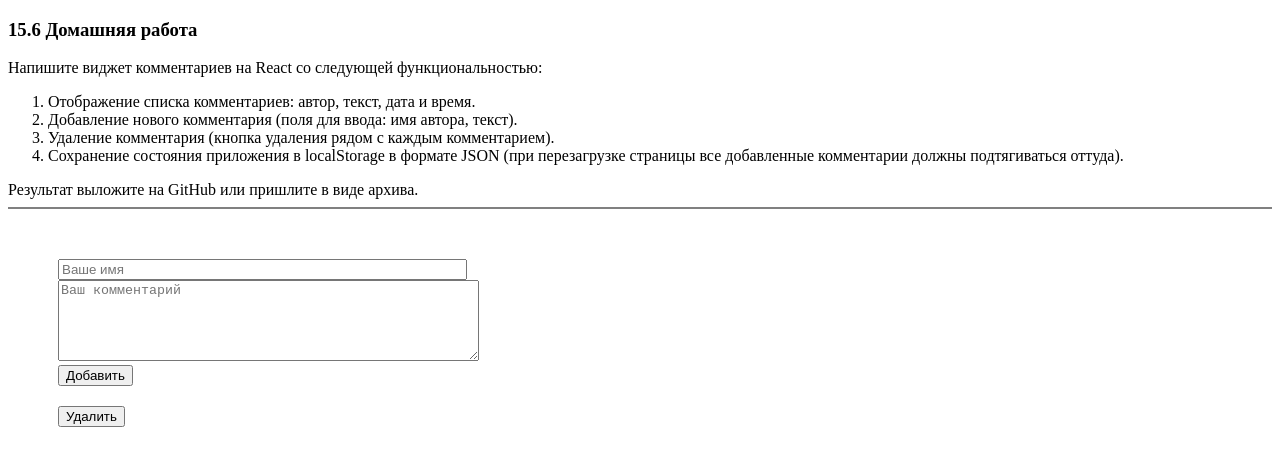
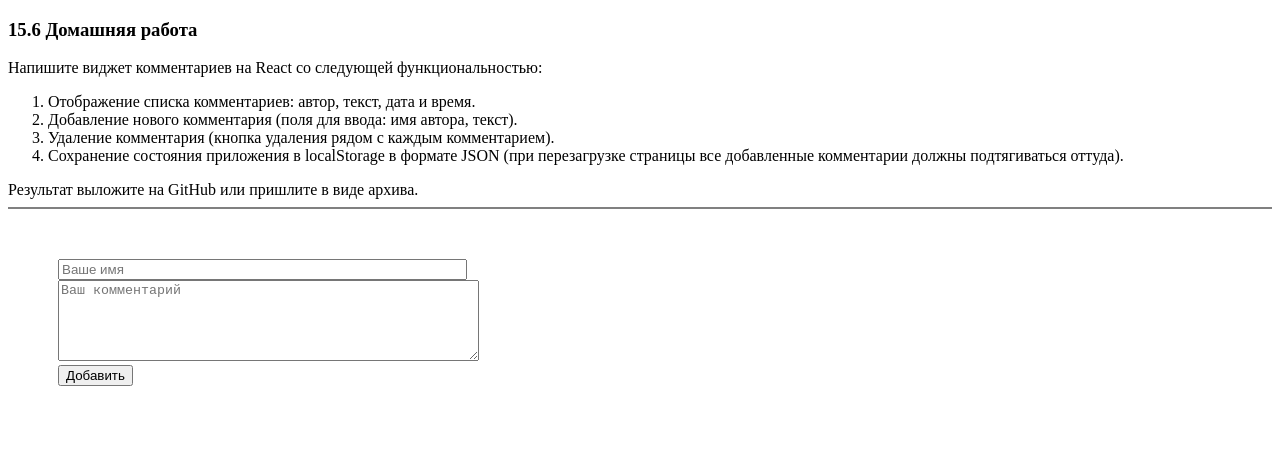
Before and after one commit to MrPerec/comment-widget-React, a React app: page / in a window 1280 px wide. Shown: the top 466 px of the page. Built offline with nearby package versions, Linux system fonts and the light colour scheme.

Commit message:
Add files via upload

```diff
--- a/package.json
+++ b/package.json
@@ -17,10 +17,10 @@
   "author": "Makshanov Ilya <for@example.com>",
   "license": "SPDX",
   "devDependencies": {
-    "@babel/core": "^7.11.6",
+    "@babel/cli": "^7.12.10",
+    "@babel/core": "^7.12.10",
     "@babel/preset-env": "^7.11.5",
     "@babel/preset-react": "^7.12.1",
-    "babel-cli": "^6.26.0",
     "babel-loader": "^8.1.0",
     "babel-preset-react-app": "^3.1.2",
     "css-loader": "^4.3.0",
--- a/src/App.js
+++ b/src/App.js
@@ -1,9 +1,9 @@
 import React from 'react';
 import CommentInput from './components/CommentInput.js';
 import CommentsList from './components/CommentsList.js';
-import {TIME_LOCALE, TIME_OPTIONS, STORAGE_OLD_COMMENTS} from './constants/constants.js';
+import {TIME_LOCALE, TIME_OPTIONS, STORAGE_COMMENTS} from './constants/constants.js';
 
-export default class App extends React.Component {
+export default class App extends React.PureComponent {
 	constructor(props){
 		super(props);
 		this.onChangeComment = this.onChangeComment.bind(this);
@@ -26,7 +26,7 @@ export default class App extends React.Component {
 	addComment(event){
 		event.preventDefault();
 
-		const {comments, newAuthor, newText} = {...this.state};
+		const {comments, newAuthor, newText} = JSON.parse(JSON.stringify(this.state));
 		const nowDateTime = new Date().toLocaleTimeString(TIME_LOCALE, TIME_OPTIONS);
 		const uuid = getUuid();
 
@@ -43,7 +43,7 @@ export default class App extends React.Component {
 			newText:``
 		});
 
-		localStorage.setItem(STORAGE_OLD_COMMENTS, JSON.stringify(comments));
+		localStorage.setItem(STORAGE_COMMENTS, JSON.stringify(comments));
 	}
 
 	deleteComment(key){
@@ -51,14 +51,13 @@ export default class App extends React.Component {
 
 		this.setState({comments});
 
-		localStorage.setItem(STORAGE_OLD_COMMENTS, JSON.stringify(comments));
+		localStorage.setItem(STORAGE_COMMENTS, JSON.stringify(comments));
 	}
 
 	componentDidMount() {
-		const oldComments = JSON.parse( localStorage.getItem(STORAGE_OLD_COMMENTS) );
+		const saveComments = JSON.parse( localStorage.getItem(STORAGE_COMMENTS) );
 
-		//this.setState({comments: oldComments});
-		if (oldComments !== null) this.setState({comments: oldComments})
+		if (saveComments !== null) this.setState({comments: saveComments})
 	}
 
 	render(){
@@ -80,6 +79,4 @@ export default class App extends React.Component {
 	}
 }
 
-function getUuid() {
- 	return ([1e7]+-1e3+-4e3+-8e3+-1e11).replace(/[018]/g,c=>(c^crypto.getRandomValues(new Uint8Array(1))[0]&15 >> c/4).toString(16));
- }
+const getUuid = () => ([1e7]+-1e3+-4e3+-8e3+-1e11).replace(/[018]/g,c=>(c^crypto.getRandomValues(new Uint8Array(1))[0]&15 >> c/4).toString(16));
--- a/src/components/CommentDisplay.js
+++ b/src/components/CommentDisplay.js
@@ -4,23 +4,23 @@ import React from 'react';
 import PropTypes from 'prop-types';
 import '../styles/style.css';
 
-function CommentDisplay( {author, text, dateTime, id, deleteComment} ) {
+function CommentDisplay( {comment, deleteComment} ) {
+	const {author, text, dateTime, id} = comment;
+	const onButtonClick = () => deleteComment(id);
 	return(
 		<div className='comment'>
 			<div className='container'>{author}</div>
 			<div className='container'>{text}</div>
 			<div className='container'>{dateTime}</div>
-			<button className='button' onClick={ () => deleteComment(id) }>Удалить</button>
+			<button className='button' onClick={onButtonClick}>Удалить</button>
 		</div>
 	)
 }
 
 CommentDisplay.propTypes = {
-	author: PropTypes.string.isRequired,
-	text: PropTypes.string.isRequired,
-	dateTime: PropTypes.string.isRequired,
-	id: PropTypes.string.isRequired,
+	comment: PropTypes.object.isRequired,
 	deleteComment: PropTypes.func.isRequired
 }
 
+
 export default CommentDisplay
--- a/src/components/CommentsList.js
+++ b/src/components/CommentsList.js
@@ -6,16 +6,21 @@ import CommentDisplay from './CommentDisplay.js';
 
 function CommentsList( {comments, deleteComment} ) {
 	const commentsList = comments.map( ( {author, text, dateTime, id} ) => {
+		if (dateTime !==``){
+			const comment = {
+				author: author,
+				text: text,
+				dateTime: dateTime,
+				id: id
+			};
 			return(
 				<CommentDisplay
 					key={id}
-				author={author}
-				text={text}
-				dateTime={dateTime}
-				id={id}
+					comment={comment}
 					deleteComment={deleteComment}
 				/>
 			)
+		}
 	})
 	return(
 		<div>{commentsList}</div>
--- a/src/constants/constants.js
+++ b/src/constants/constants.js
@@ -1,11 +1,10 @@
 `use strict`;
 
-const NUMBER_COMMENTS = 1;
 const BOX_WIDTH = 48;
 const FIELD_WIDTH = 50;
 const FIELD_HEIGHT = 5;
 const TIME_LOCALE = `ru`;
 const TIME_OPTIONS = {day: `numeric`, month: `numeric`, year: `numeric`};
-const STORAGE_OLD_COMMENTS = `oldComments`;
+const STORAGE_COMMENTS = `oldComments`;
 
-export {NUMBER_COMMENTS, BOX_WIDTH, FIELD_WIDTH, FIELD_HEIGHT, TIME_LOCALE, TIME_OPTIONS, STORAGE_OLD_COMMENTS}
+export {BOX_WIDTH, FIELD_WIDTH, FIELD_HEIGHT, TIME_LOCALE, TIME_OPTIONS, STORAGE_COMMENTS}
```
Also changed, not shown: src/styles/style.js (added, +18 -0 lines), 1 other file (tests, documents, lock files or other folders). Lines whose indentation alone changed are shown as unchanged.
